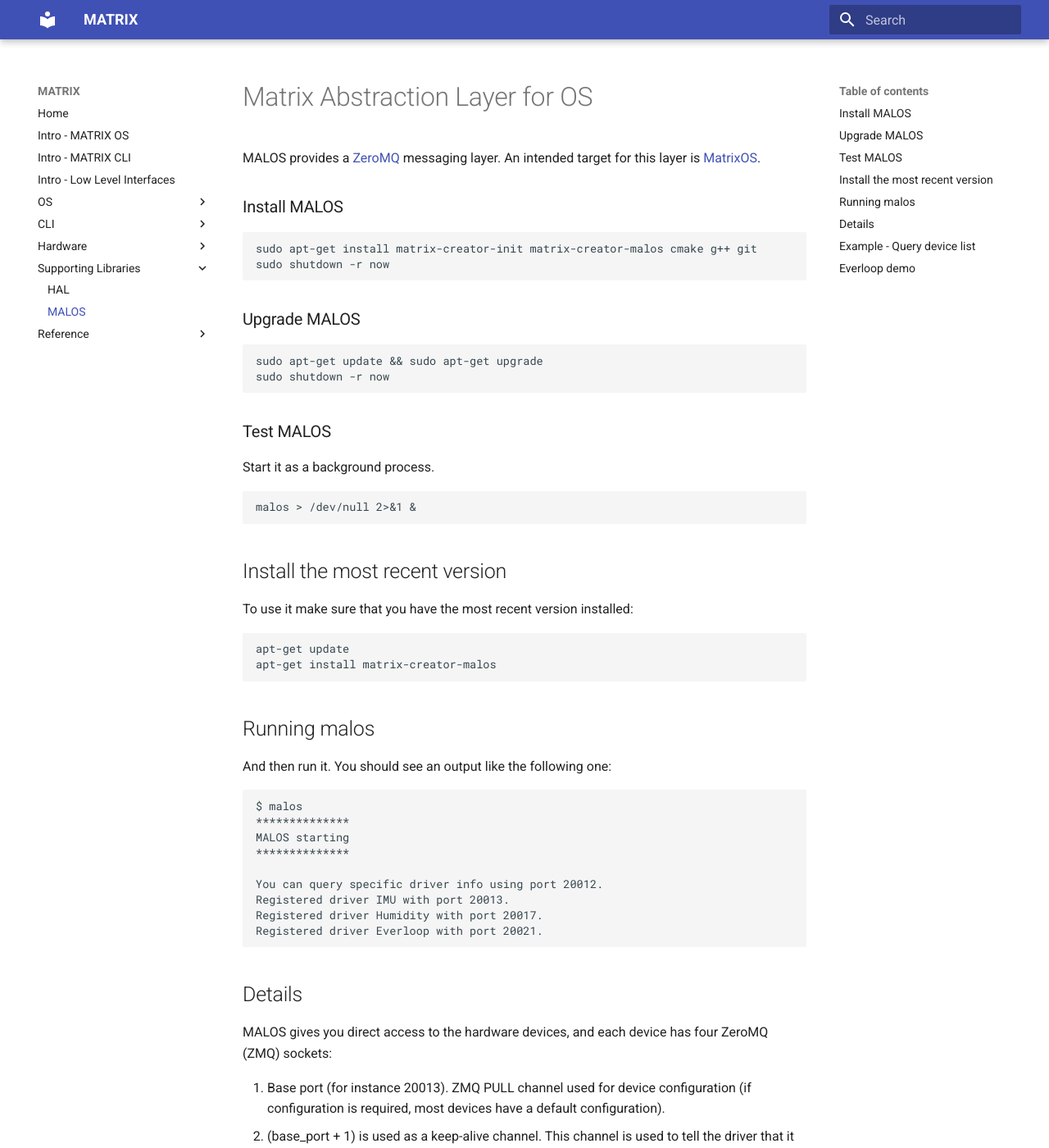
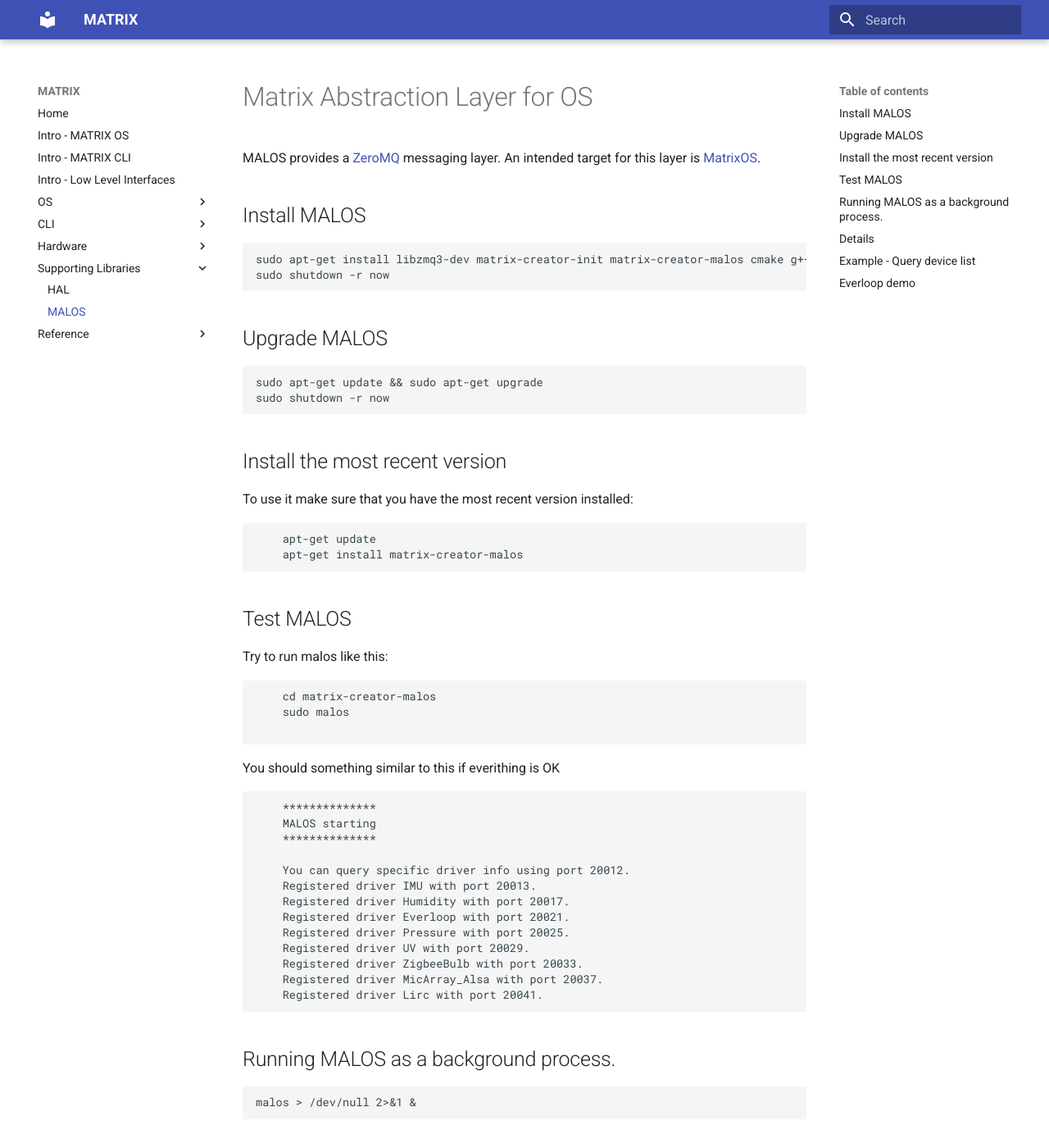
Before and after one commit to matrix-io/matrix-documentation, an MkDocs documentation site: the page built from docs/intro/malos.md, in a window 1280 px wide and 1400 px high. Shown: the whole window at 82% size. Built offline with MkDocs 1.6.1 and Material for MkDocs 9.7.7, drawn with Linux system fonts in a browser that asks for light colours; old or Windows-style settings are respelled for this version of MkDocs.

Commit message:
changing steps in MALOS installation guide

````diff
--- a/docs/intro/malos.md
+++ b/docs/intro/malos.md
@@ -3,36 +3,36 @@
 MALOS provides a [ZeroMQ](http://zeromq.org/) messaging layer. An intended target for this layer is [MatrixOS](http://github.com/matrix-io/matrix-os).
 
 
-### Install MALOS
+## Install MALOS
 ```
-sudo apt-get install matrix-creator-init matrix-creator-malos cmake g++ git
+sudo apt-get install libzmq3-dev matrix-creator-init matrix-creator-malos cmake g++ git
 sudo shutdown -r now
 ```
 
-### Upgrade MALOS
+## Upgrade MALOS
 ```
 sudo apt-get update && sudo apt-get upgrade
 sudo shutdown -r now
 ```
 
-### Test MALOS
-Start it as a background process.
-```
-malos > /dev/null 2>&1 &
-```
-
 ## Install the most recent version
 
 To use it make sure that you have the most recent version installed:
-
+```
     apt-get update
     apt-get install matrix-creator-malos
+```
 
-## Running malos
+## Test MALOS
+Try to run malos like this:
+```
+    cd matrix-creator-malos
+    sudo malos
 
-And then run it. You should see an output like the following one:
+```
 
-    $ malos
+You should something similar to this if everithing is OK
+```
     **************
     MALOS starting
     **************
@@ -41,6 +41,17 @@
     Registered driver IMU with port 20013.
     Registered driver Humidity with port 20017.
     Registered driver Everloop with port 20021.
+    Registered driver Pressure with port 20025.
+    Registered driver UV with port 20029.
+    Registered driver ZigbeeBulb with port 20033.
+    Registered driver MicArray_Alsa with port 20037.
+    Registered driver Lirc with port 20041.
+```
+
+## Running MALOS as a background process.
+```
+malos > /dev/null 2>&1 &
+```
 
 ## Details
 
````
